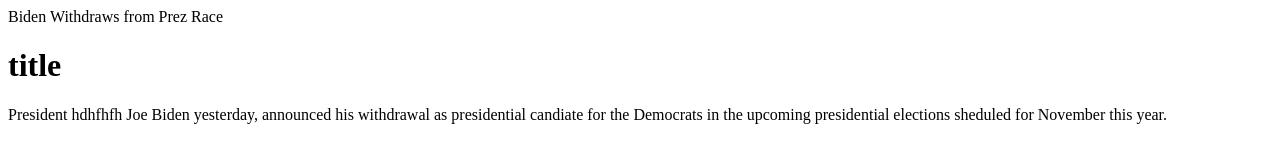
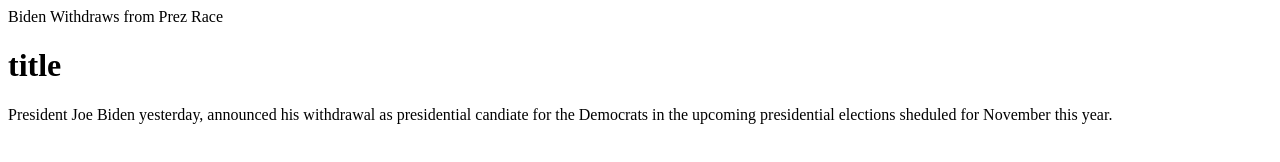
Before and after one commit to marlvin900/News, a plain HTML site: page index.html in a window 1280 px wide. Drawn offline with Linux system fonts and the light colour scheme.

Commit message:
deleted unwanted text

```diff
--- a/index.html
+++ b/index.html
@@ -9,5 +9,5 @@
 </head>
 <body>
 </body>
-<p> President hdhfhfh Joe Biden yesterday, announced his withdrawal as presidential candiate for the Democrats in the upcoming presidential elections sheduled for November this year.</p>
+<p> President Joe Biden yesterday, announced his withdrawal as presidential candiate for the Democrats in the upcoming presidential elections sheduled for November this year.</p>
 </html>
```
